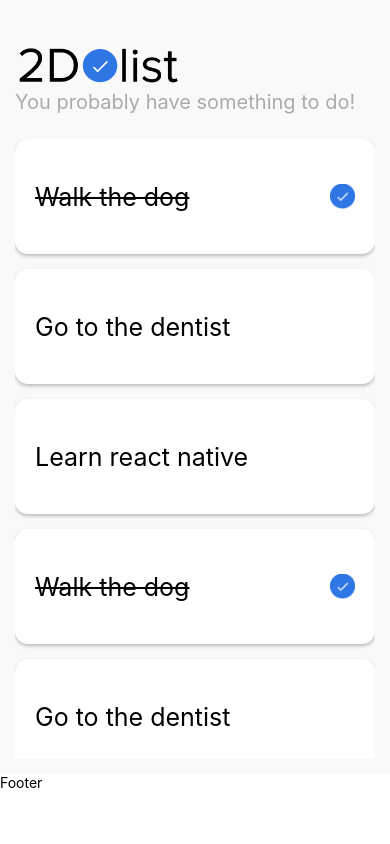
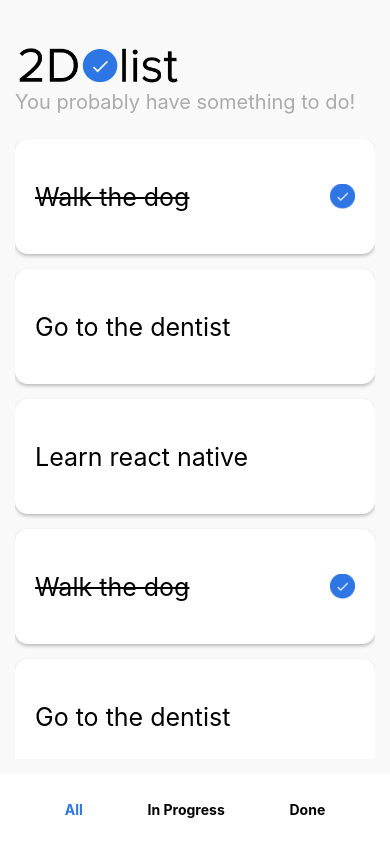
Before and after one commit to macka221/to-do-list-app, a React Native app in the folder react-native-todolist/: screen / in a window 390 px wide. Built offline with nearby package versions, Linux system fonts and the light colour scheme.

Commit message:
pushing current work

```diff
--- a/react-native-todolist/App.js
+++ b/react-native-todolist/App.js
@@ -4,6 +4,7 @@ import { useState } from 'react';
 import { mainStyles } from './app.styles';
 import { Header } from './components/header/header';
 import { ToDoCard } from './components/card/todo-card';
+import { TabBottomMenu } from './components/tab-bottom-menu/tab-bottom-menu'
 
 export default function App() {
   const TODO_LIST = [
@@ -19,13 +20,28 @@ export default function App() {
   ];
 
   const [todoList, setTodoList] = useState(TODO_LIST)
+  const [selectedTabName, setSelectedTabName] = useState('all');
 
   function renderToDoList() {
     return todoList.map((todo) =>
       <View key={todo.id} style={ mainStyles.cardItem }>
-        <ToDoCard todo={ todo } />
+        <ToDoCard onPress={updateTodoItem} todo={ todo } />
       </View>
     );
+  }
+
+
+
+  function updateTodoItem(todo) {
+    const updatedTodo = {
+      ...todo,
+      isCompleted: !todo.isCompleted,
+    };
+
+    const updatedTodoList = [ ...todoList ]
+    const indexToUpdate = updatedTodoList.findIndex(t => t.id === updatedTodo.id)
+    updatedTodoList[indexToUpdate] = updatedTodo;
+    setTodoList(updatedTodoList);
   }
 
   return (
@@ -43,7 +59,11 @@ export default function App() {
         </SafeAreaView>
       </SafeAreaProvider>
       <View style={ mainStyles.footer }>
-        <Text>Footer</Text>
+        <TabBottomMenu
+          selectedTabName={selectedTabName}
+          onPress={setSelectedTabName}
+          todoList={todoList}
+        />
       </View>
     </>
   );
--- a/react-native-todolist/components/card/todo-card.jsx
+++ b/react-native-todolist/components/card/todo-card.jsx
@@ -2,9 +2,9 @@ import { TouchableOpacity, Text, Image } from 'react-native';
 import { todoCardStyles } from './todo-card.styles';
 import taskCompleted from '../../assets/check.png';
 
-export function ToDoCard({ todo }) {
+export function ToDoCard({ todo, onPress }) {
   return (
-    <TouchableOpacity style={ todoCardStyles.card }>
+    <TouchableOpacity style={ todoCardStyles.card } onPress={ () => onPress(todo) }>
       <Text
         style={[
           todoCardStyles.title,
--- /dev/null
+++ b/react-native-todolist/components/tab-bottom-menu/tab-bottom-menu.jsx
@@ -0,0 +1,25 @@
+import { TouchableOpacity, Text, View } from 'react-native';
+import { bottomMenuStyles } from './tab-bottom-menu.style';
+
+export function TabBottomMenu({ selectedTabName, onPress, todoList }) {
+  function getTextStyle(tabName) {
+    return {
+      fontWeight: "bold",
+      color: selectedTabName === tabName ? '#2F76E5' : 'black'
+    }
+  }
+
+  return (
+    <View style={ bottomMenuStyles.root }>
+      <TouchableOpacity onPress={ () => onPress('all') }>
+        <Text style={ getTextStyle('all') }>All</Text>
+      </TouchableOpacity>
+      <TouchableOpacity onPress={ () => onPress('inProgress') }>
+        <Text style={ getTextStyle('inProgress') }>In Progress</Text>
+      </TouchableOpacity>
+      <TouchableOpacity onPress={ () => onPress('done') }>
+        <Text style={ getTextStyle('done') }>Done</Text>
+      </TouchableOpacity>
+    </View>
+  );
+}
--- /dev/null
+++ b/react-native-todolist/components/tab-bottom-menu/tab-bottom-menu.style.js
@@ -0,0 +1,10 @@
+import { StyleSheet } from 'react-native';
+
+export const bottomMenuStyles = StyleSheet.create({
+  root: {
+    flexDirection: 'row',
+    justifyContent: 'space-evenly',
+    alignItems: 'center',
+    flex: 1,
+  },
+});
```
